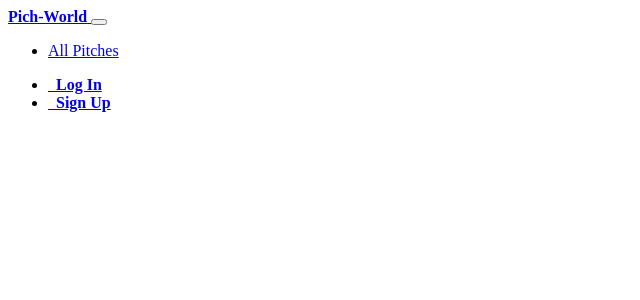
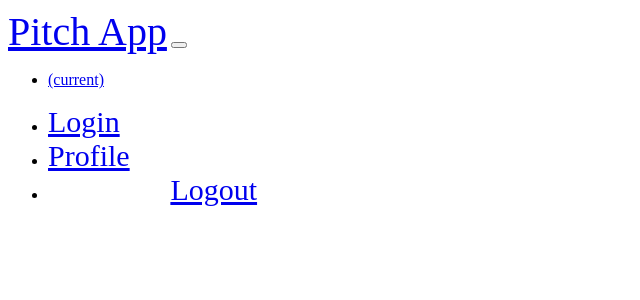
Before and after one commit to muthonimuriithi/pitch-app, a Python web app: template app/templates/navbar.html in a window 1280 px wide. Shown: the top 300 px of the page, without its empty margins (0-640 px from the left). Run offline with Jinja, Linux system fonts and the light colour scheme; the template is opened without the code that fills it, so the values that code supplies are empty; some libraries are stand-ins or nearby versions.

Commit message:
modified spelling

```diff
--- a/app/templates/navbar.html
+++ b/app/templates/navbar.html
@@ -1,47 +1,29 @@
+<nav class="navbar navbar-expand-lg navbar-light">
+    <a class="navbar-brand text-white" href="/" id="logo"style="font-size:40px">Pitch App</a>
+    <button class="navbar-toggler" type="button" data-toggle="collapse" data-target="#navbarToggler"
+            aria-controls="navbarToggler" aria-expanded="false" aria-label="Toggle navigation">
+        <span class="navbar-toggler-icon text-white"></span>
+    </button>
 
- {% block navbar %}
-<nav class="mb-1 navbar navbar-expand-lg navbar-dark ">
-    <a class="navbar-brand" href="{{url_for('main.index')}}"><strong>Pich-World</strong> </a>
-    <button class="navbar-toggler" type="button" data-toggle="collapse" data-target="#navbarSupportedContent-4"
-        aria-controls="navbarSupportedContent-4" aria-expanded="false" aria-label="Toggle navigation">
-        <span class="navbar-toggler-icon"></span>
-    </button>
-    <div class="collapse navbar-collapse" id="navbarSupportedContent-4">
-        <ul class="navbar-nav mr-auto">
-            <li class="nav-item">
-                <a class="nav-link" href="{{url_for('main.index')}}">All Pitches</a>
+    <div class="collapse navbar-collapse" id="navbarToggler">
+        <ul class="navbar-nav mr-auto mt-2 mt-lg-0">
+            <li class="nav-item active">
+                <a class="nav-link" href="/"> <span class="sr-only">(current)</span></a>
             </li>
-            {% if current_user.is_authenticated %}
-            <li class="nav-item">
-                <a class="nav-link" href="{{url_for('main.new_pitch')}}">New Pitch</a>
+        </ul>
+        <ul class="navbar-nav my-2 my-lg-0">
+                   <li class="nav-item">
+                <a class="nav-link login-text text-white" href="/login"style="font-size:30px;margin-right:40%">Login</a>
             </li>
-            {% endif %}
-        </ul>
-        <ul class="navbar-nav ml-auto">
-            {% if current_user.is_authenticated %}
-
-            <li class="nav-item dropdown">
-                <a class="nav-link dropdown-toggle" style='margin-right:30px' data-toggle="dropdown"
-                    aria-haspopup="true" aria-expanded="false">
-                    <i class="fas fa-user"></i>&nbsp;<strong>{{current_user.username}}</strong> </a>
-                <div class="dropdown-menu dropdown-menu-right dropdown-info" aria-labelledby="navbarDropdownMenuLink-4">
-                    <a class="dropdown-item" href="{{url_for('main.profile',name=current_user.username)}}"><i
-                            class="far fa-user"></i>&nbsp; My account</a>
-                    <a class="dropdown-item" href="{{url_for('auth.logout')}}"><i class="fas fa-sign-out-alt"></i>&nbsp;
-                        Log out</a>
-                </div>
-            </li>
-            {% else %}
-            <li class="nav-item">
-                <a class="nav-link" href="{{url_for('auth.login')}}" style='margin-right:30px'><i
-                        class="fas fa-sign-in-alt"></i>&nbsp; <strong>Log In</strong></a>
+                     <li class="nav-item">
+                <a class="nav-link login-text text-white" href="/user"style="font-size:30px;margin-right:20%">Profile</a>
             </li>
             <li class="nav-item">
-                <a style='margin-right:30px' class="nav-link" href="{{url_for('auth.signup')}}"><i
-                        class="fas fa-user-plus"></i></i>&nbsp; <strong>Sign Up</strong></a>
+                <a class="nav-link login-text text-white" href="/logout"style="font-size:30px;margin-left:10%">Logout</a>
             </li>
-            {% endif %}
+
+
+
         </ul>
     </div>
 </nav>
-{% endblock %}
```
